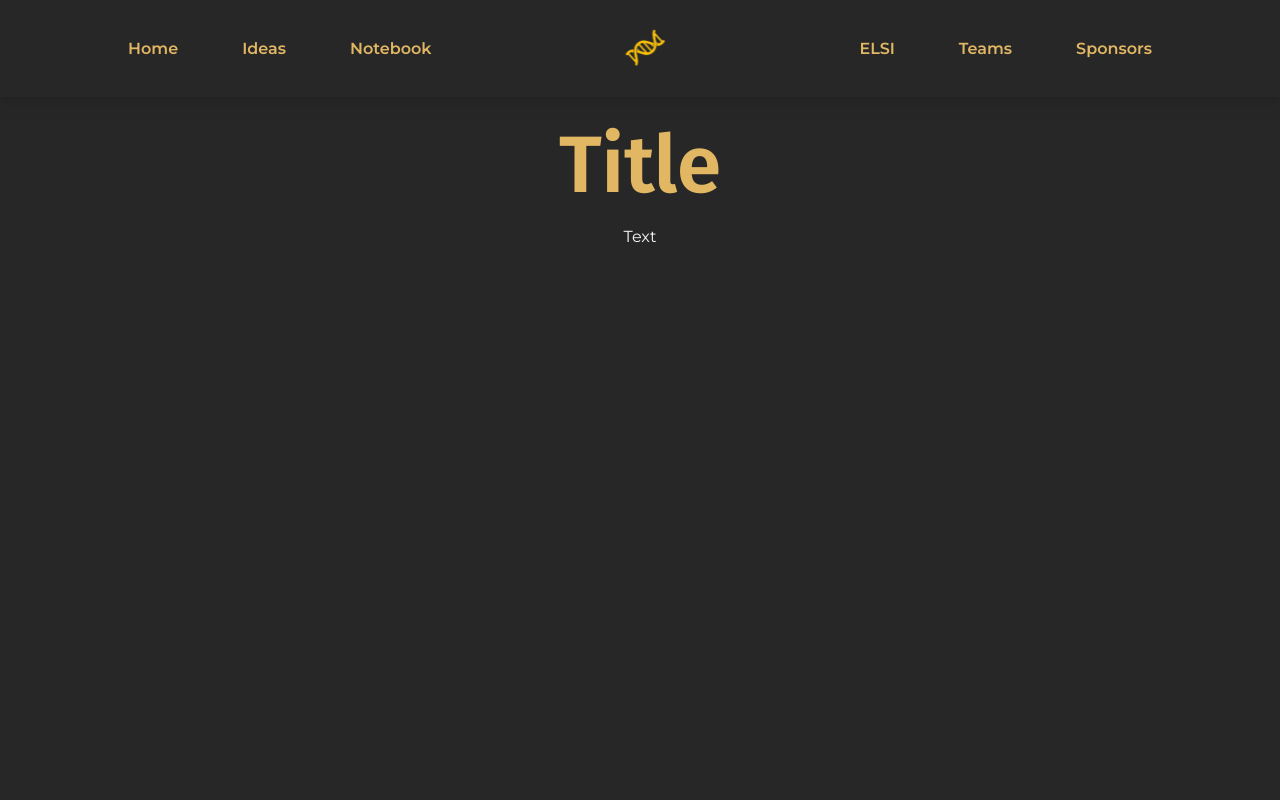
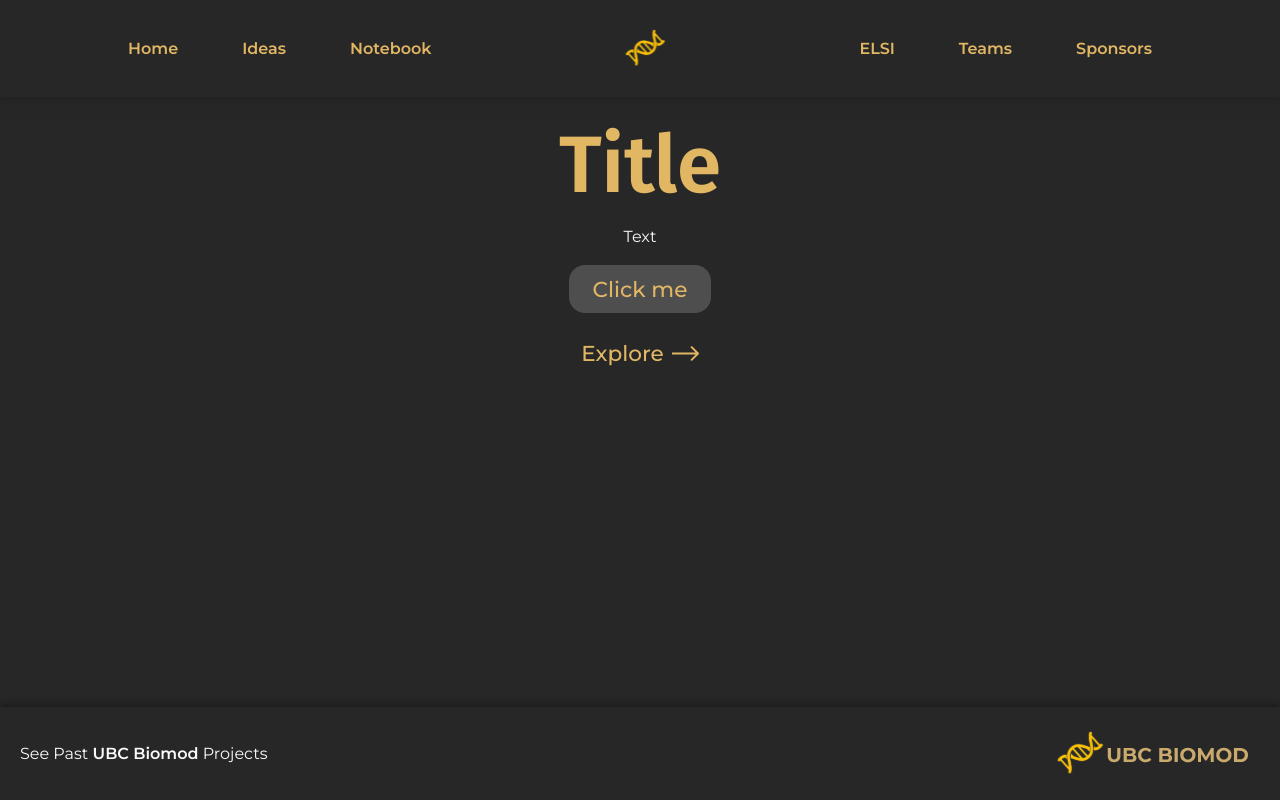
Before and after one commit to biomod2023/biomod2023, a Vue app: page / in a window 1280 px wide. Built offline with nearby package versions, Linux system fonts and the light colour scheme.

Commit message:
Buttons and footer (#8)
* Added footer

* Added tailwind subtitle styling+docs; added button + button hover styling

* Added light button with arrow; added additional active state styling for primary button

* Prettified code formatting

```diff
--- a/src/assets/main.css
+++ b/src/assets/main.css
@@ -1,4 +1,4 @@
-@import url('https://fonts.googleapis.com/css2?family=Fira+Sans:wght@400;600;700&family=Montserrat:ital,wght@0,300;0,400;0,600;0,700;1,300;1,400&display=swap');
+@import url('https://fonts.googleapis.com/css2?family=Fira+Sans:wght@400;600;700&family=Montserrat:ital,wght@0,300;0,400;0,500;0,600;0,700;1,300;1,400&display=swap');
 @tailwind base;
 @tailwind components;
 @tailwind utilities;
@@ -10,5 +10,9 @@
 }
 
 #app {
-  @apply bg-[#272727] h-screen text-gray-50;
+  @apply bg-slate h-screen text-gray-50;
 }
+
+.btn {
+  @apply bg-[#4E4E4E] hover:bg-[#C9A96C] active:bg-[#C9A96C] active:opacity-70 text-gold hover:text-black transition-colors duration-200 rounded-[16px] font-medium text-subtitle py-2 px-6;
+}
--- /dev/null
+++ b/src/components/Footer.vue
@@ -0,0 +1,17 @@
+<script setup lang="ts">
+import { RouterLink } from 'vue-router'
+</script>
+
+<template>
+  <div
+    class="flex justify-between items-center drop-shadow-[0_-4px_3px_rgba(0,0,0,0.25)] bg-slate text-gray-50 py-1 px-3"
+  >
+    <a href="https://ubcbiomod.com" class="pl-2">
+      See Past <span class="font-semibold">UBC Biomod</span> Projects
+    </a>
+
+    <RouterLink to="/">
+      <img src="../assets/biomod_footer.svg" alt="Biomod Logo" />
+    </RouterLink>
+  </div>
+</template>
--- /dev/null
+++ b/src/components/LightButton.vue
@@ -0,0 +1,15 @@
+<script setup lang="ts"></script>
+
+<template>
+  <button
+    class="flex items-center gap-2 bg-none px-6 py-2 text-gold text-subtitle font-medium hover:opacity-80 active:opacity-60 transition-opacity duration-200"
+  >
+    <slot></slot>
+    <svg width="27" height="15" viewBox="0 0 27 15" fill="none" xmlns="http://www.w3.org/2000/svg">
+      <path
+        d="M26.7071 8.20711C27.0976 7.81658 27.0976 7.18342 26.7071 6.79289L20.3431 0.428932C19.9526 0.0384078 19.3195 0.0384078 18.9289 0.428932C18.5384 0.819457 18.5384 1.45262 18.9289 1.84315L24.5858 7.5L18.9289 13.1569C18.5384 13.5474 18.5384 14.1805 18.9289 14.5711C19.3195 14.9616 19.9526 14.9616 20.3431 14.5711L26.7071 8.20711ZM0 8.5H26V6.5H0V8.5Z"
+        fill="#E2B764"
+      />
+    </svg>
+  </button>
+</template>
--- a/src/views/HomeView.vue
+++ b/src/views/HomeView.vue
@@ -1,11 +1,21 @@
 <script setup lang="ts">
 import NavBar from '../components/NavBar.vue'
+import Footer from '../components/Footer.vue'
+import LightButton from '../components/LightButton.vue'
 </script>
 
 <template>
-  <NavBar />
-  <main class="pt-2 flex flex-col items-center">
-    <h1 class="text-gold font-title text-title">Title</h1>
-    <p>Text</p>
-  </main>
+  <div class="flex flex-col h-screen">
+    <NavBar />
+    <main class="pt-2 flex flex-col items-center">
+      <h1 class="text-gold font-title text-title">Title</h1>
+      <p>Text</p>
+      <button class="btn my-4">Click me</button>
+      <LightButton>Explore</LightButton>
+    </main>
+
+    <div class="flex flex-col justify-end grow">
+      <Footer />
+    </div>
+  </div>
 </template>
--- a/tailwind.config.js
+++ b/tailwind.config.js
@@ -18,7 +18,8 @@ module.exports = {
       fontSize: {
         'title': ['5rem', {
           fontWeight: '600'
-        }]
+        }],
+        'subtitle': ['1.35rem']
       }
     },
   },
```
Also changed, not shown: src/assets/biomod_footer.svg (added), 1 other file (tests, documents, lock files or other folders).
